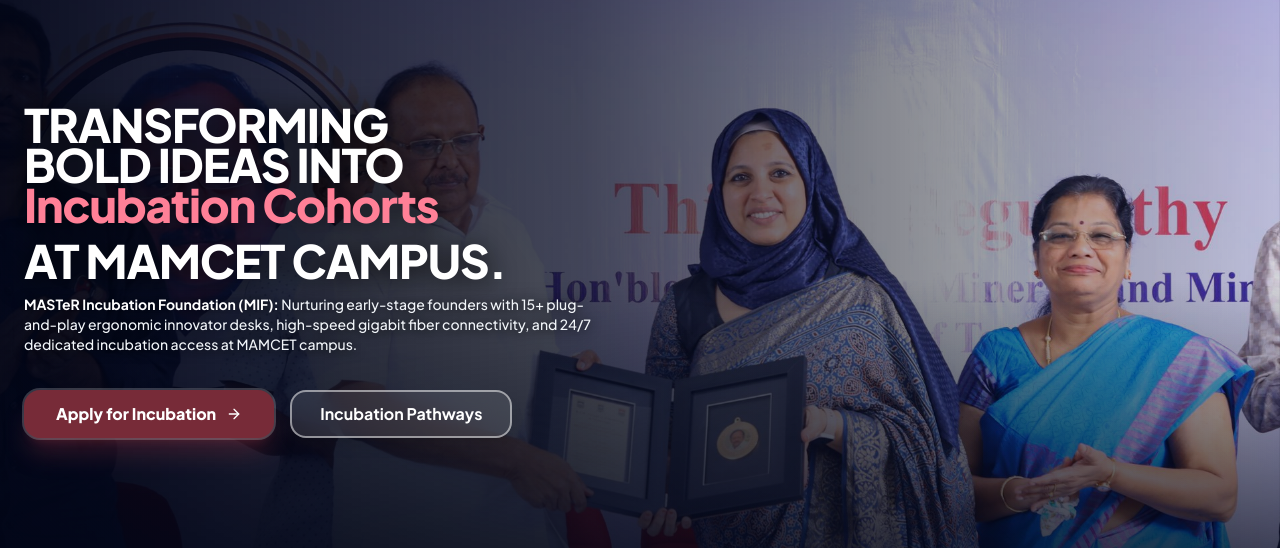
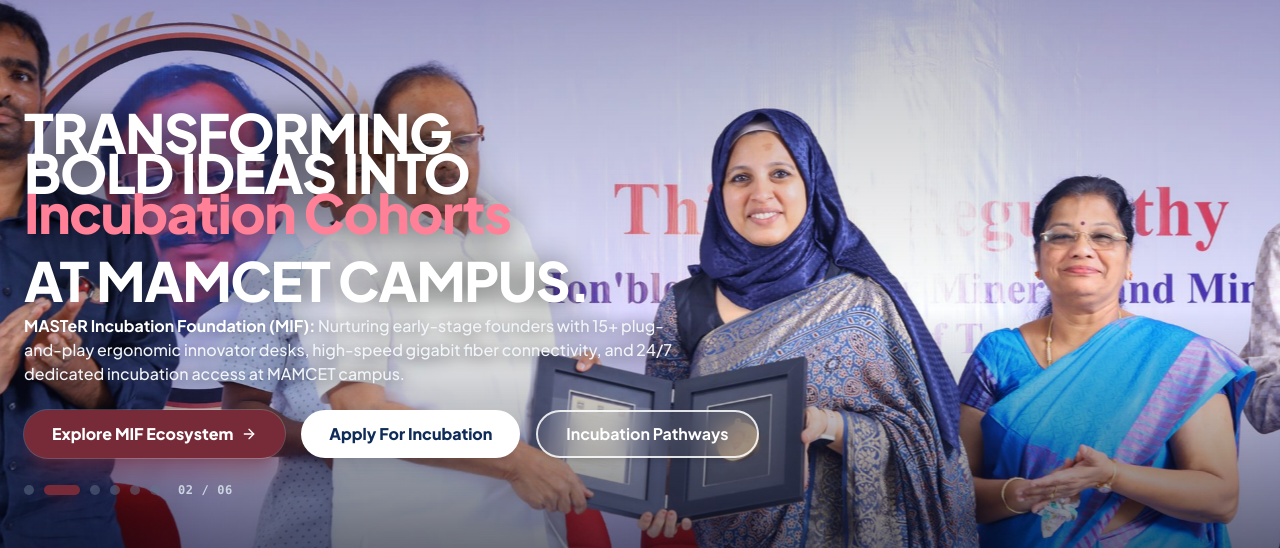
Before and after one commit to MOHAMEDYUNUS-A/incubation, a Next.js app: page / in a window 1280 px wide. Shown: the part 123-671 px from the top of the page. Built offline with nearby package versions, Linux system fonts and the light colour scheme; no server answers.

Commit message:
feat: implement 3-pill hero CTA layout, slide counter dots, Join Us ambient background video, and #772b38 secondary theme color

```diff
--- a/src/app/about/page.tsx
+++ b/src/app/about/page.tsx
@@ -159,7 +159,7 @@ export default function AboutPage() {
               <span>Section 8 Not-For-Profit Company · Companies Act, 2013</span>
             </div>
             <h1 className="text-3xl sm:text-5xl lg:text-6xl font-black text-slate-900 tracking-tight font-display leading-[1.1]">
-              About MAST<span className="text-[#ea580c]">e</span>R Incubation Foundation
+              About MAST<span className="text-[#772b38]">e</span>R Incubation Foundation
             </h1>
             <p className="text-base sm:text-lg text-slate-600 leading-relaxed font-normal">
               MASTeR Incubation Foundation (MIF) is the premier technology business incubator and official{" "}
@@ -288,7 +288,7 @@ export default function AboutPage() {
         <div className="space-y-8">
           <div className="flex flex-col md:flex-row md:items-end justify-between gap-4">
             <div>
-              <div className="inline-flex items-center gap-1.5 text-xs font-mono font-bold text-orange-600 uppercase tracking-widest mb-1.5">
+              <div className="inline-flex items-center gap-1.5 text-xs font-mono font-bold text-[#772b38] uppercase tracking-widest mb-1.5">
                 <Cpu className="w-3.5 h-3.5" />
                 <span>PHYSICAL INFRASTRUCTURE</span>
               </div>
--- a/src/components/hero/Hero.tsx
+++ b/src/components/hero/Hero.tsx
@@ -79,7 +79,7 @@ export default function Hero({ onOpenAI }: { onOpenAI?: () => void }) {
     <section
       onMouseEnter={() => setIsPaused(true)}
       onMouseLeave={() => setIsPaused(false)}
-      className="relative w-full overflow-hidden mt-[74px] sm:mt-[82px] pt-8 sm:pt-12 pb-12 sm:pb-16 bg-slate-950 flex flex-col justify-center min-h-[540px] sm:min-h-[600px] lg:min-h-[640px]"
+      className="relative w-full overflow-hidden mt-[74px] sm:mt-[82px] pt-8 sm:pt-10 pb-10 sm:pb-12 bg-slate-950 flex flex-col justify-center min-h-[580px] sm:min-h-[640px] lg:min-h-[700px]"
     >
       {/* ================= Campus Photo Slider with Optimized Hardware-Accelerated Top-Framing (Start from Beginning) ================= */}
       <div className="absolute inset-0 z-0 overflow-hidden pointer-events-none">
@@ -91,13 +91,13 @@ export default function Hero({ onOpenAI }: { onOpenAI?: () => void }) {
               initial={false}
               animate={{
                 opacity: isActive ? 1 : 0,
-                scale: isActive ? 1.02 : 1.0,
+                scale: isActive ? 1.03 : 1.0,
               }}
               transition={{
                 opacity: { duration: 0.9, ease: "easeInOut" },
                 scale: { duration: 6, ease: "easeOut" },
               }}
-              className="absolute inset-0 bg-cover bg-no-repeat will-change-transform brightness-[0.93] contrast-[1.03]"
+              className="absolute inset-0 bg-cover bg-no-repeat will-change-transform brightness-[0.98] contrast-[1.04]"
               style={{
                 backgroundImage: `url(${slide.image})`,
                 backgroundPosition: "center top",
@@ -108,23 +108,23 @@ export default function Hero({ onOpenAI }: { onOpenAI?: () => void }) {
         })}
 
         {/* Directional gradient: deep contrast shield on left text while keeping dignitaries and faces bright & clear */}
-        <div className="absolute inset-0 bg-gradient-to-r from-slate-950/95 via-slate-950/70 via-45% to-slate-950/10 pointer-events-none" />
-        <div className="absolute inset-0 bg-gradient-to-t from-slate-950/80 via-transparent to-transparent pointer-events-none" />
+        <div className="absolute inset-0 bg-gradient-to-r from-slate-950/92 via-slate-950/60 via-50% to-slate-950/5 pointer-events-none" />
+        <div className="absolute inset-0 bg-gradient-to-t from-slate-950/85 via-transparent to-slate-950/30 pointer-events-none" />
       </div>
 
       {/* Main Foreground Content: Synchronously Transitions with the Active Slide */}
       <div className="relative z-10 container max-w-7xl mx-auto px-4 sm:px-6 my-auto">
-        <div className="max-w-xl lg:max-w-2xl text-white">
+        <div className="max-w-2xl lg:max-w-3xl xl:max-w-4xl text-white">
           {/* Visionary Headline: Synchronized Rotating Focus with Smooth Zero-Shift Transformation */}
           <motion.h1
             initial={{ opacity: 0, y: 14 }}
             animate={{ opacity: 1, y: 0 }}
             transition={{ duration: 0.45, delay: 0.08, ease: "easeOut" }}
-            className="text-2xl sm:text-3xl md:text-4xl lg:text-[46px] font-black text-white tracking-tight font-display leading-[1.14] mb-3.5 drop-shadow-[0_2px_14px_rgba(0,0,0,0.9)]"
+            className="text-2xl sm:text-3xl md:text-4xl lg:text-[48px] xl:text-[54px] font-black text-white tracking-tight font-display leading-[1.12] mb-3.5 drop-shadow-[0_4px_18px_rgba(0,0,0,0.95)]"
           >
             TRANSFORMING <br />
             BOLD IDEAS INTO{" "}
-            <span className="inline-block relative overflow-hidden align-baseline h-[1.2em] min-w-[200px] sm:min-w-[280px]">
+            <span className="inline-block relative overflow-hidden align-baseline h-[1.25em] min-w-[240px] sm:min-w-[320px] md:min-w-[380px]">
               <AnimatePresence mode="wait">
                 <motion.span
                   key={currentSlideIndex}
@@ -132,7 +132,7 @@ export default function Hero({ onOpenAI }: { onOpenAI?: () => void }) {
                   animate={{ y: 0, opacity: 1, filter: "blur(0px)" }}
                   exit={{ y: -16, opacity: 0, filter: "blur(4px)" }}
                   transition={{ duration: 0.32, ease: [0.16, 1, 0.3, 1] }}
-                  className="inline-block text-[#ff8097] font-black drop-shadow-[0_2px_12px_rgba(0,0,0,0.95)] whitespace-nowrap"
+                  className="inline-block text-[#ff8097] font-black drop-shadow-[0_4px_16px_rgba(0,0,0,0.95)] whitespace-nowrap"
                 >
                   {activeSlide.rotatingFocus}
                 </motion.span>
@@ -143,7 +143,7 @@ export default function Hero({ onOpenAI }: { onOpenAI?: () => void }) {
           </motion.h1>
 
           {/* Editorial Narrative: Synchronously Transitions with the Active Slide */}
-          <div className="min-h-[56px] sm:min-h-[64px] mb-6">
+          <div className="min-h-[52px] sm:min-h-[60px] mb-5">
             <AnimatePresence mode="wait">
               <motion.p
                 key={currentSlideIndex}
@@ -151,7 +151,7 @@ export default function Hero({ onOpenAI }: { onOpenAI?: () => void }) {
                 animate={{ opacity: 1, y: 0 }}
                 exit={{ opacity: 0, y: -8 }}
                 transition={{ duration: 0.3, ease: "easeOut" }}
-                className="text-xs sm:text-sm text-slate-100 leading-relaxed font-medium max-w-xl drop-shadow-[0_1px_6px_rgba(0,0,0,0.95)]"
+                className="text-xs sm:text-sm md:text-base text-slate-100 leading-relaxed font-medium max-w-2xl drop-shadow-[0_2px_8px_rgba(0,0,0,0.95)]"
               >
                 <strong className="text-white font-bold">MASTeR Incubation Foundation (MIF):</strong>{" "}
                 {activeSlide.narrative}
@@ -159,51 +159,70 @@ export default function Hero({ onOpenAI }: { onOpenAI?: () => void }) {
             </AnimatePresence>
           </div>
 
-          {/* Action CTAs (#772b38 Secondary Color, High Contrast, Enhanced Button Layout & Sizing) */}
+          {/* Action CTAs: Matching Exact Pill Layout (Image 6: #772b38 Secondary Color, Solid White & Outlined Pills) */}
           <motion.div
             initial={{ opacity: 0, y: 14 }}
             animate={{ opacity: 1, y: 0 }}
             transition={{ duration: 0.45, delay: 0.15, ease: "easeOut" }}
-            className="flex flex-wrap items-center gap-3.5 sm:gap-4 pt-2"
+            className="flex flex-wrap items-center gap-3 sm:gap-4 pt-1"
           >
-            <Link href="/apply" className="group">
+            {/* Button 1: Explore MIF Ecosystem -> (#772b38 Secondary Burgundy Pill) */}
+            <Link href="#join-us" className="group">
               <button
-                className="bg-[#772b38] hover:bg-[#5e212b] text-white font-extrabold text-sm sm:text-base px-7 sm:px-8 h-12 sm:h-13 rounded-2xl shadow-xl shadow-[#772b38]/40 hover:shadow-[#772b38]/60 ring-2 ring-white/20 hover:scale-[1.02] active:scale-[0.98] transition-all duration-200 flex items-center justify-center gap-2.5"
+                className="bg-[#772b38] hover:bg-[#5e212b] text-white font-extrabold text-sm sm:text-base px-6 sm:px-7 h-12 sm:h-13 rounded-full shadow-xl shadow-[#772b38]/45 ring-1 ring-white/20 hover:scale-[1.03] active:scale-[0.98] transition-all duration-200 flex items-center justify-center gap-2 cursor-pointer"
               >
-                <span>Apply for Incubation</span>
+                <span>Explore MIF Ecosystem</span>
                 <ArrowRight className="w-4 h-4 sm:w-4.5 sm:h-4.5 group-hover:translate-x-1 transition-transform" />
               </button>
             </Link>
 
-            <Link href="/programs">
+            {/* Button 2: Apply For Incubation (Solid Crisp White Pill with Deep Navy Text) */}
+            <Link href="/apply" className="group">
               <button
-                className="bg-white/10 hover:bg-white/20 text-white font-bold text-sm sm:text-base px-6 sm:px-7 h-12 sm:h-13 rounded-2xl border-2 border-white/50 hover:border-white backdrop-blur-md shadow-lg hover:scale-[1.02] active:scale-[0.98] transition-all duration-200 flex items-center justify-center gap-2"
+                className="bg-white hover:bg-slate-100 text-[#0f2c59] font-black text-sm sm:text-base px-6 sm:px-7 h-12 sm:h-13 rounded-full shadow-xl hover:scale-[1.03] active:scale-[0.98] transition-all duration-200 flex items-center justify-center cursor-pointer"
               >
-                Incubation Pathways
+                <span>Apply For Incubation</span>
               </button>
             </Link>
 
-            {flags.enableEcosystem && (
-              <Link href="/success-stories">
-                <button
-                  className="bg-slate-900/80 hover:bg-slate-900 text-slate-100 font-bold text-sm sm:text-base px-6 sm:px-7 h-12 sm:h-13 rounded-2xl border border-white/30 hover:border-white/60 backdrop-blur-md shadow-md hover:scale-[1.02] active:scale-[0.98] transition-all duration-200 flex items-center justify-center gap-2"
-                >
-                  <span>Explore Ecosystem</span>
-                  <ArrowRight className="w-4 h-4" />
-                </button>
-              </Link>
-            )}
+            {/* Button 3: Incubation Pathways (Crisp White Outline Pill) */}
+            <Link href="/programs">
+              <button
+                className="bg-white/5 hover:bg-white/20 text-white font-bold text-sm sm:text-base px-6 sm:px-7 h-12 sm:h-13 rounded-full border-2 border-white/85 hover:border-white backdrop-blur-md shadow-md hover:scale-[1.03] active:scale-[0.98] transition-all duration-200 flex items-center justify-center cursor-pointer"
+              >
+                <span>Incubation Pathways</span>
+              </button>
+            </Link>
 
             {onOpenAI && (
               <button
                 onClick={onOpenAI}
-                className="bg-slate-900/80 hover:bg-slate-900 text-cyan-300 hover:text-cyan-200 font-bold text-xs sm:text-sm px-4.5 h-12 sm:h-13 rounded-2xl border border-cyan-400/40 hover:border-cyan-400 backdrop-blur-md shadow-md hidden sm:inline-flex items-center gap-2 transition-all duration-200 hover:scale-[1.02]"
+                className="bg-slate-900/80 hover:bg-slate-900 text-cyan-300 hover:text-cyan-200 font-bold text-xs sm:text-sm px-5 h-12 sm:h-13 rounded-full border border-cyan-400/40 hover:border-cyan-400 backdrop-blur-md shadow-md hidden sm:inline-flex items-center gap-2 transition-all duration-200 hover:scale-[1.03] cursor-pointer"
               >
-                <Sparkles className="w-3.5 h-3.5 text-cyan-400" />
+                <Sparkles className="w-4 h-4 text-cyan-400" />
                 <span>AI Diagnostic</span>
               </button>
             )}
           </motion.div>
+
+          {/* Slide Indicator Navigation Dots (Matching Image 5: #772b38 Active Pill & Monospace Counter) */}
+          <div className="flex items-center gap-2.5 mt-5 sm:mt-6 z-10">
+            {slides.map((_, idx) => (
+              <button
+                key={idx}
+                onClick={() => setCurrentSlideIndex(idx)}
+                aria-label={`Go to slide ${idx + 1}`}
+                className={`h-2.5 rounded-full transition-all duration-300 cursor-pointer ${
+                  currentSlideIndex === idx
+                    ? "w-9 bg-[#772b38] shadow-lg shadow-[#772b38]/60"
+                    : "w-2.5 bg-slate-500/50 hover:bg-white/70"
+                }`}
+              />
+            ))}
+            <span className="text-xs font-mono font-bold text-slate-300 ml-2 tracking-wider">
+              0{currentSlideIndex + 1} / 0{slides.length}
+            </span>
+          </div>
         </div>
       </div>
     </section>
```
Also changed, not shown: src/app/opengraph-image.tsx (+4 -4 lines), src/components/sections/JoinUsEcosystem.tsx (+15 -4 lines), src/components/ui/SplashScreen.tsx (+28 -28 lines), 1 other file (tests, documents, lock files or other folders).
